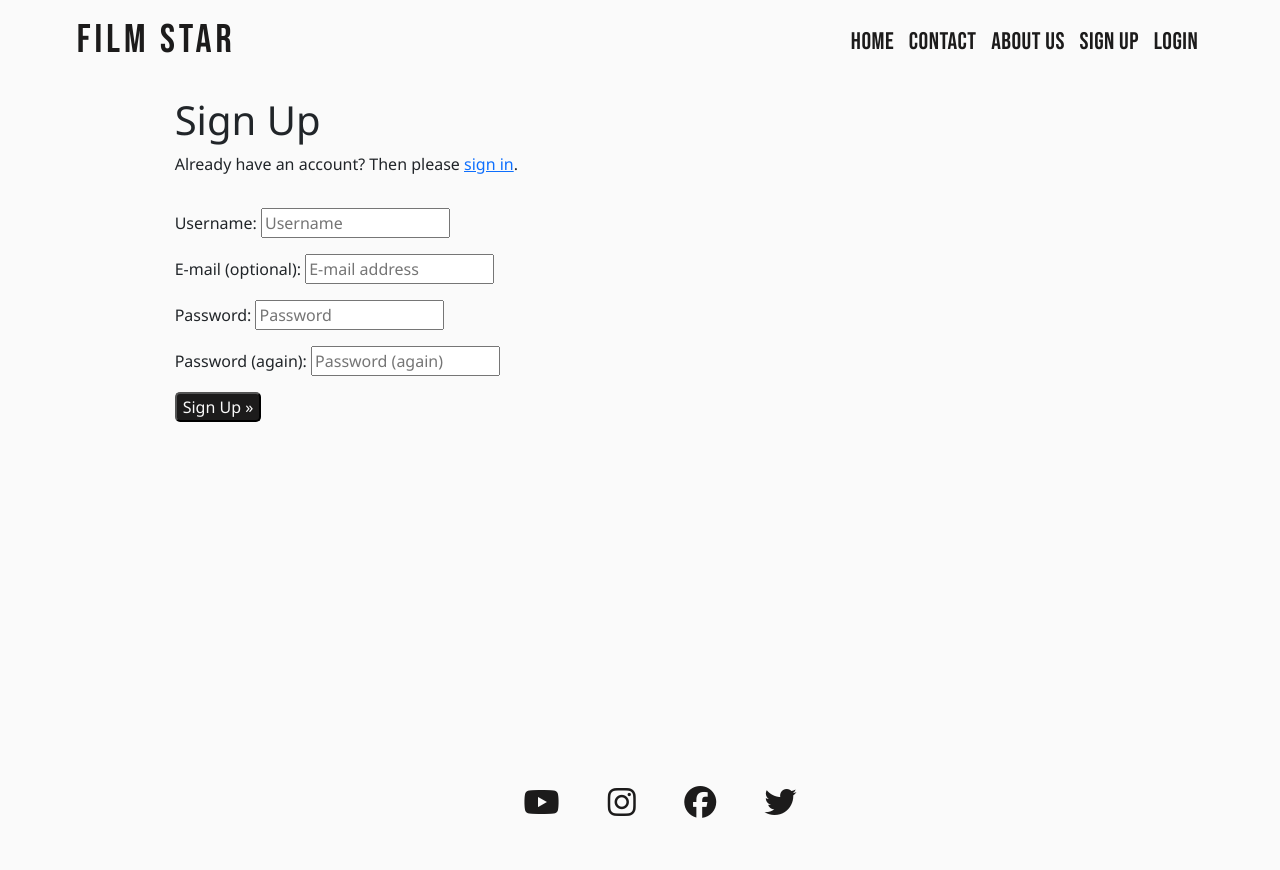
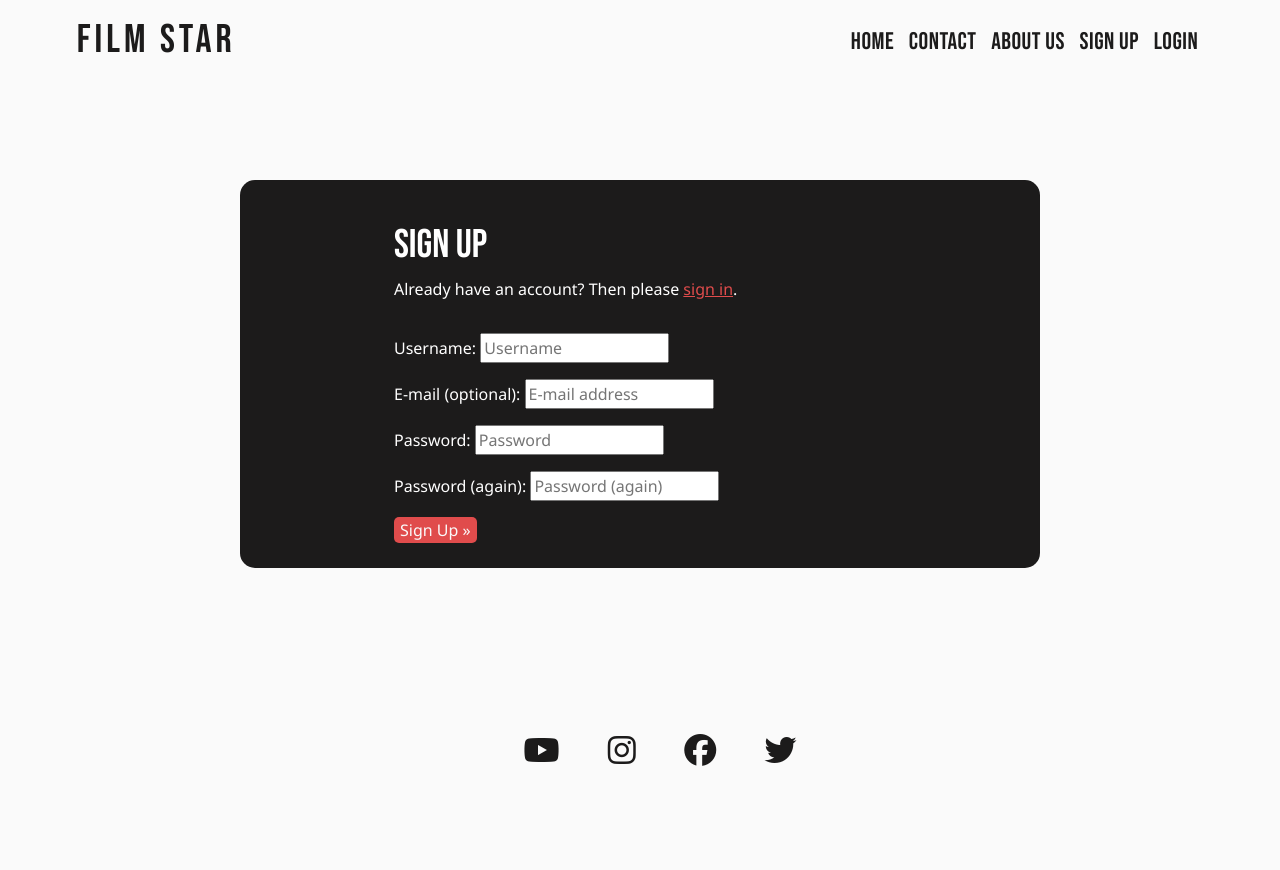
Before and after one commit to Code-Institute-Submissions/Hemenhk-filmstar_JanResub, a Django app: page /accounts/signup/ in a window 1280 px wide. After the commit the page ends 766 px from the top, so only its background shows below. Run offline with Django 3.2, Linux system fonts and the light colour scheme; some libraries are stand-ins or nearby versions.

Commit message:
Add styling to account and contact pages

```diff
--- a/static/css/style.css
+++ b/static/css/style.css
@@ -16,6 +16,13 @@ body {
     text-align: center;
 }
 
+h1, h3 {
+    font-family: 'Bebas Neue', sans-serif;
+}
+
+.links {
+    color: #e04c4c;
+}
 /* Logo */
 
 .nav-logo {
@@ -189,12 +196,33 @@ nav .fa-solid {
     align-items: center;
 }
 
+#contact-page {
+    text-align: center;
+    margin: 0 auto;
+    min-height: 70vh;
+    padding-top: 25px;
+}
+
+#sign-up, #log-out, #log-in {
+    background-color: #1c1b1b;
+    color: #fff;
+    border-radius: 15px;
+    width: 800px;
+    max-width: 80%;
+    padding: 25px;
+    margin-top: 100px;
+    margin-bottom: 100px;
+}
+
+
+
 /* Buttons  */
 
 .btn-signup {
-    background-color: #1c1b1b;
+    background-color: #e04c4c;
     color: #fafafa;
     border-radius: 5px;
+    border: none;
 }
 
 .btn-like {
--- a/static/js/script.js
+++ b/static/js/script.js
@@ -4,7 +4,7 @@ const message = document.getElementById('msg');
 
 // Function showing navbar menu for smaller screens
 const showMenu = () => {
-    navLinks.style.right = '0';
+    navLinks.style.right = '0px';
 }
 
 // Function closing navbar menu for smaller screens
--- a/templates/account/signup.html
+++ b/templates/account/signup.html
@@ -6,12 +6,11 @@
 
 {% block content %}
 
-<div class="account-container">
+<div id="sign-up" class="container">
   <div class="row">
     <div class="co-md-8 mt-3 offset-md-2">
       <h1>{% trans "Sign Up" %}</h1>
-
-      <p>{% blocktrans %}Already have an account? Then please <a href="{{ login_url }}">sign in</a>.{% endblocktrans %}
+      <p>{% blocktrans %}Already have an account? Then please <a class="links" href="{{ login_url }}">sign in</a>.{% endblocktrans %}
       </p>
     </div>
   </div>
--- a/templates/base.html
+++ b/templates/base.html
@@ -17,18 +17,13 @@
         integrity="sha384-+0n0xVW2eSR5OomGNYDnhzAbDsOXxcvSN1TPprVMTNDbiYZCxYbOOl7+AMvyTG2x" crossorigin="anonymous">
     <link rel="stylesheet" href="{% static 'css/style.css' %}">
     {% endblock %}
-    <!-- Javascript files -->
-    {% block corejs %}
     <script src="https://cdn.jsdelivr.net/npm/bootstrap@5.0.1/dist/js/bootstrap.bundle.min.js"
         integrity="sha384-gtEjrD/SeCtmISkJkNUaaKMoLD0//ElJ19smozuHV6z3Iehds+3Ulb9Bn9Plx0x4" crossorigin="anonymous">
     </script>
-    <script src="../static/js/script.js"></script>
-    {% endblock %}
-
 
 </head>
 
-<body>
+<body class="d-flex flex-column h-100 main-bg">
 
     <!-- Note that code was used from Code Institute's 'I think Therefore I blog project' -->
 
@@ -106,6 +101,7 @@
     <!-- font awesome script -->
     <script src="https://kit.fontawesome.com/958d0d4858.js" crossorigin="anonymous"></script>
 
+    <!-- Bootstrap JS -->
     <script src="https://code.jquery.com/jquery-3.3.1.slim.min.js"
         integrity="sha384-q8i/X+965DzO0rT7abK41JStQIAqVgRVzpbzo5smXKp4YfRvH+8abtTE1Pi6jizo" crossorigin="anonymous">
     </script>
@@ -115,7 +111,8 @@
     <script src="https://cdn.jsdelivr.net/npm/bootstrap@4.3.1/dist/js/bootstrap.min.js"
         integrity="sha384-JjSmVgyd0p3pXB1rRibZUAYoIIy6OrQ6VrjIEaFf/nJGzIxFDsf4x0xIM+B07jRM" crossorigin="anonymous">
     </script>
-
+    <!-- Custom JS -->
+    <script src="{% static 'js/script.js' %}"></script>
     <!-- Function closing alert messages -->
     <script>
         const TimeOut = () => {
```
Also changed, not shown: templates/account/login.html (+3 -9 lines), templates/account/logout.html (+2 -6 lines), templates/contact.html (+8 -6 lines).
